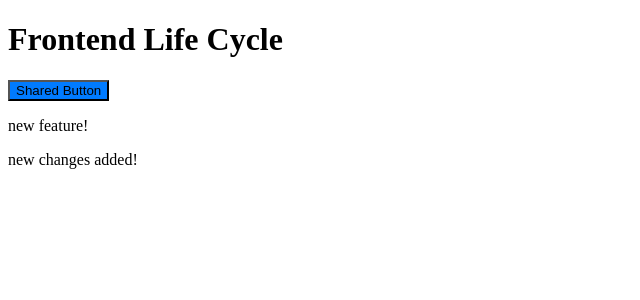
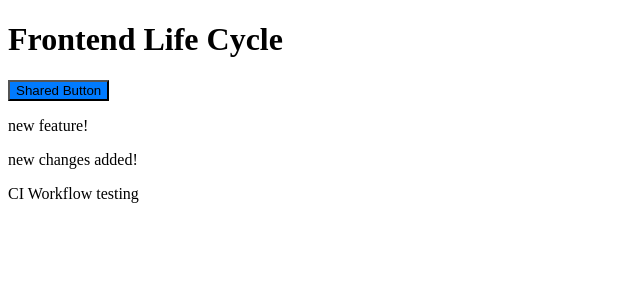
Before and after one commit to rahulx46/frontend-life-cycle, a React (Vite) app in the folder apps/enduser-portal/: page / in a window 1280 px wide. Shown: the top 300 px of the page, without its empty margins (0-640 px from the left). Built offline with nearby package versions, Linux system fonts and the light colour scheme.

Commit message:
testing ci workflow

```diff
--- a/apps/enduser-portal/src/App.tsx
+++ b/apps/enduser-portal/src/App.tsx
@@ -8,6 +8,7 @@ function App() {
       <Button onClick={() => {alert(formatCurrency(12000))}} />
         <p>new feature!</p>
         <p>new changes added!</p>
+        <p>CI Workflow testing</p>
     </>
   )
 }
```
